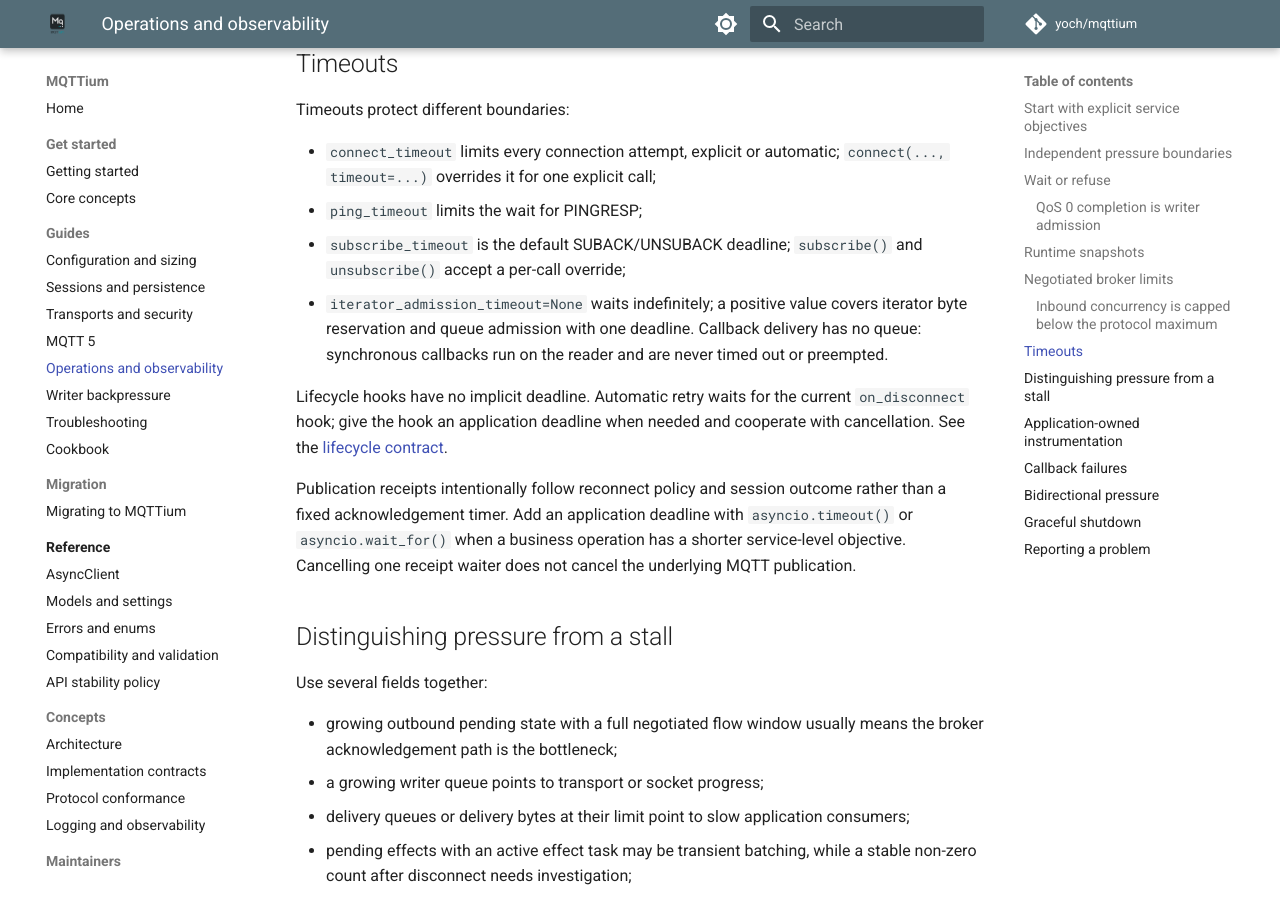
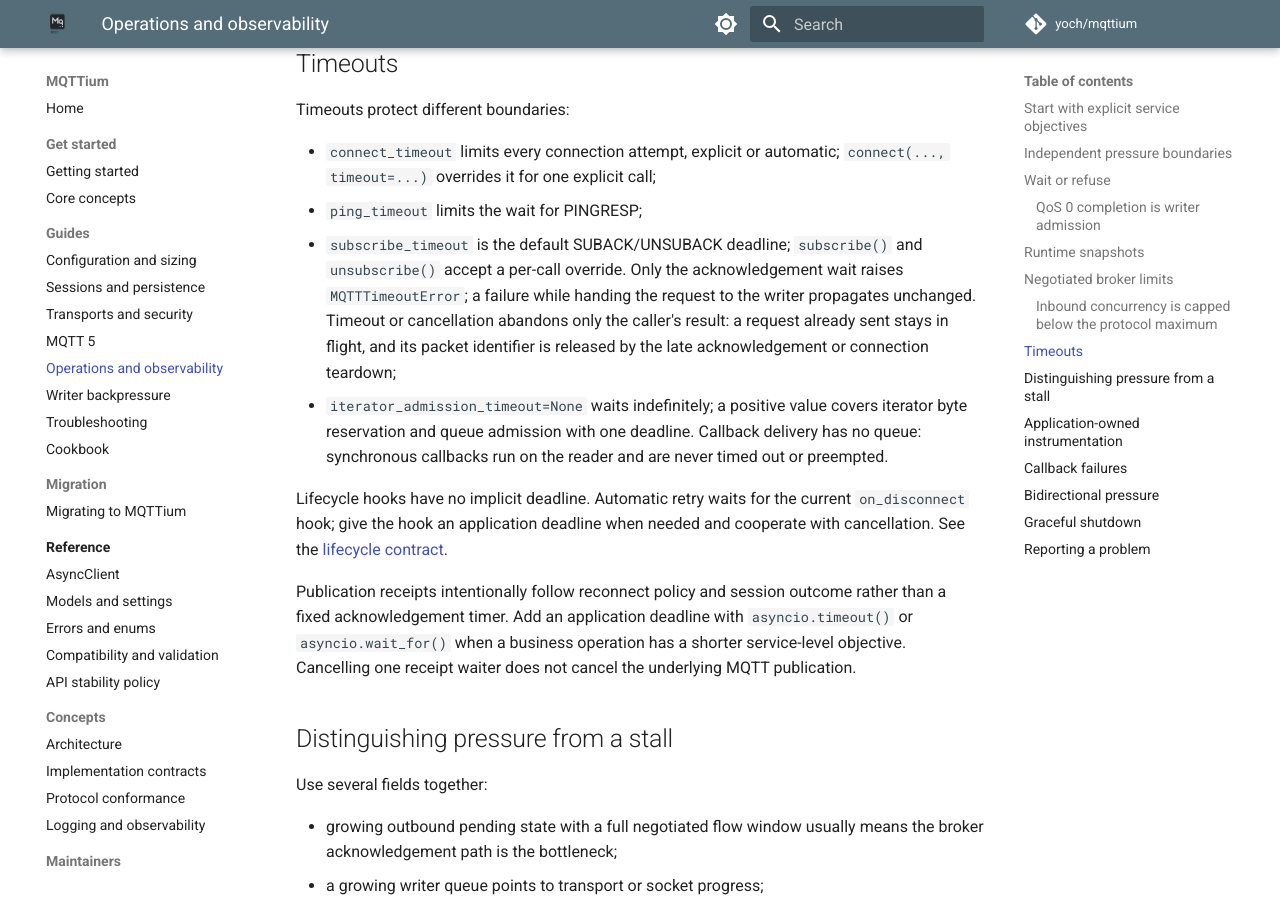
Before and after one commit to yoch/mqttium, an MkDocs documentation site: the page built from docs/operations.md, in a window 1280 px wide and 900 px high, scrolled down 4546 px. Built offline with MkDocs 1.6.1 and Material for MkDocs 9.7.7, drawn with Linux system fonts in a browser that asks for light colours; comment, search, counter and statistics services are not loaded.

Commit message:
docs: define subscription request deadline and cancellation scope
Co-Authored-By: Claude Opus 5.5 <noreply@anthropic.com>

```diff
--- a/docs/operations.md
+++ b/docs/operations.md
@@ -183,7 +183,11 @@ Timeouts protect different boundaries:
   `connect(..., timeout=...)` overrides it for one explicit call;
 - `ping_timeout` limits the wait for PINGRESP;
 - `subscribe_timeout` is the default SUBACK/UNSUBACK deadline; `subscribe()`
-  and `unsubscribe()` accept a per-call override;
+  and `unsubscribe()` accept a per-call override. Only the acknowledgement
+  wait raises `MQTTTimeoutError`; a failure while handing the request to the
+  writer propagates unchanged. Timeout or cancellation abandons only the
+  caller's result: a request already sent stays in flight, and its packet
+  identifier is released by the late acknowledgement or connection teardown;
 - `iterator_admission_timeout=None` waits indefinitely; a positive value covers iterator
   byte reservation and queue admission with one deadline. Callback delivery has
   no queue: synchronous callbacks run on the reader and are never timed out or
```
Also changed, not shown: CHANGELOG.md (+2 -1 lines).
